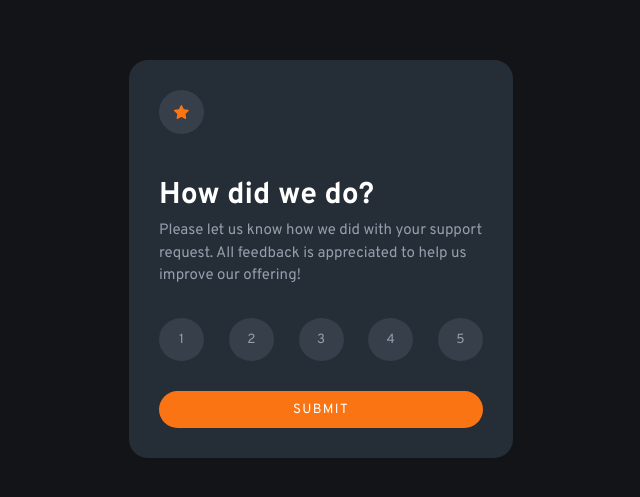
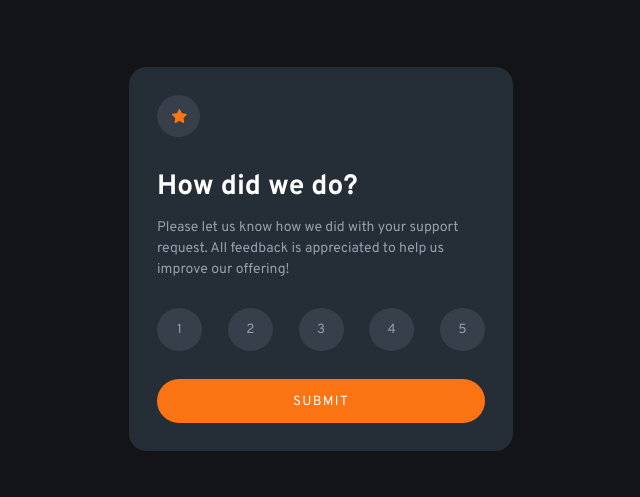
Before and after one commit to DavidPokrajac/Interactive-rating-component, a Next.js app: page / in a window 1280 px wide. Shown: the part 141-638 px from the top of the page, without its empty margins (319-959 px from the left). Built offline with nearby package versions, Linux system fonts and the light colour scheme.

Commit message:
Added style files

```diff
--- a/src/app/components/Card.tsx
+++ b/src/app/components/Card.tsx
@@ -1,9 +1,10 @@
 import { ReactNode } from "react";
+import styles from "../styles/Card.module.css";
 
 type CardProps = {
     children: ReactNode;
 };
 
 export default function Card({ children }: CardProps) {
-    return <main className="card">{children}</main>;
+    return <main className={styles.card}>{children}</main>;
 }
--- a/src/app/components/RatingForm.tsx
+++ b/src/app/components/RatingForm.tsx
@@ -1,6 +1,7 @@
 "use client";
 import { useCallback, useState } from "react";
 import { useRouter } from "next/navigation";
+import styles from "../styles/RatingForm.module.css";
 
 export default function RatingForm() {
     const [numberClicked, setNumberClicked] = useState(0);
@@ -12,7 +13,6 @@ export default function RatingForm() {
 
     const selectedInputStyles = useCallback(
         (rate: number) => {
-            console.log("JUZ KOLBAK");
             if (numberClicked === rate) {
                 return {
                     backgroundColor: "hsl(216, 12%, 54%)",
@@ -37,6 +37,7 @@ export default function RatingForm() {
                     readOnly
                     onClick={() => setNumberClicked(1)}
                     style={selectedInputStyles(1)}
+                    className={styles.input}
                 />
                 <label htmlFor="grade-two" className="visuallyhidden">
                     2
@@ -48,6 +49,7 @@ export default function RatingForm() {
                     readOnly
                     onClick={() => setNumberClicked(2)}
                     style={selectedInputStyles(2)}
+                    className={styles.input}
                 />
                 <label htmlFor="grade-three" className="visuallyhidden">
                     3
@@ -59,6 +61,7 @@ export default function RatingForm() {
                     readOnly
                     onClick={() => setNumberClicked(3)}
                     style={selectedInputStyles(3)}
+                    className={styles.input}
                 />
                 <label htmlFor="grade-four" className="visuallyhidden">
                     4
@@ -70,6 +73,7 @@ export default function RatingForm() {
                     readOnly
                     onClick={() => setNumberClicked(4)}
                     style={selectedInputStyles(4)}
+                    className={styles.input}
                 />
                 <label htmlFor="grade-five" className="visuallyhidden">
                     5
@@ -81,6 +85,7 @@ export default function RatingForm() {
                     readOnly
                     onClick={() => setNumberClicked(5)}
                     style={selectedInputStyles(5)}
+                    className={styles.input}
                 />
             </div>
             <button type="submit" disabled={numberClicked === 0}>
--- a/src/app/globals.css
+++ b/src/app/globals.css
@@ -29,7 +29,7 @@ body {
     justify-content: center;
     align-items: center;
     height: 100vh;
-    font-size: 15px;
+    font-size: 14px;
     line-height: 1.5;
 }
 
@@ -44,52 +44,14 @@ img {
     height: auto;
 }
 
-/* Chrome, Safari, Edge, Opera */
-input::-webkit-outer-spin-button,
-input::-webkit-inner-spin-button {
-    -webkit-appearance: none;
-    margin: 0;
-}
-
-/* Firefox */
-input[type="number"] {
-    -moz-appearance: textfield;
-    font-family: inherit;
-    display: inline-block;
-    width: 45px;
-    text-align: center;
-    background-color: hsla(216, 12%, 54%, 0.2);
-    border: none;
-    padding: 1em 1em;
-    color: var(--light-grey);
-    border-radius: 50%;
-}
-
-input[type="number"]:hover {
-    background-color: var(--orange);
-    color: var(--white);
-    cursor: pointer;
-}
-
-input[type="number"]:focus {
-    outline: none;
-}
-
-.card {
-    max-width: 24rem;
-    background-color: var(--dark-blue);
-    border-radius: 1.25em;
-    padding: 2em;
-    width: 85%;
-}
-
 h1 {
     color: var(--white);
     line-height: 1.6;
+    font-weight: 700;
 }
 
 .leading-h1 {
-    margin-top: 1em;
+    margin: 0.75em 0 0.25em;
 }
 
 form {
@@ -104,7 +66,7 @@ button {
     color: var(--white);
     text-transform: uppercase;
     letter-spacing: 0.1em;
-    padding: 0.75em;
+    padding: 1em;
     border-radius: 5em;
 }
 
@@ -157,9 +119,12 @@ form > div {
 .star-img {
     background-color: hsla(216, 12%, 54%, 0.2);
     display: inline-block;
-    width: max-content;
     padding: 1em;
     border-radius: 50%;
+}
+
+.star-img img {
+    transform: translateX(1px);
 }
 
 @media (prefers-color-scheme: dark) {
--- /dev/null
+++ b/src/app/styles/Card.module.css
@@ -0,0 +1,7 @@
+.card {
+    max-width: 24rem;
+    background-color: var(--dark-blue);
+    border-radius: 1.25em;
+    padding: 2em;
+    width: 95%;
+}
--- /dev/null
+++ b/src/app/styles/RatingForm.module.css
@@ -0,0 +1,30 @@
+/* Chrome, Safari, Edge, Opera */
+.input::-webkit-outer-spin-button,
+.input::-webkit-inner-spin-button {
+    -webkit-appearance: none;
+    margin: 0;
+}
+
+/* Firefox */
+.input {
+    -moz-appearance: textfield;
+    font-family: inherit;
+    display: inline-block;
+    width: 45px;
+    text-align: center;
+    background-color: hsla(216, 12%, 54%, 0.2);
+    border: none;
+    padding: 1em 1em;
+    color: var(--light-grey);
+    border-radius: 50%;
+}
+
+.input:hover {
+    background-color: var(--orange);
+    color: var(--white);
+    cursor: pointer;
+}
+
+.input:focus {
+    outline: none;
+}
```
Also changed, not shown: index.html (deleted, +0 -49 lines).
